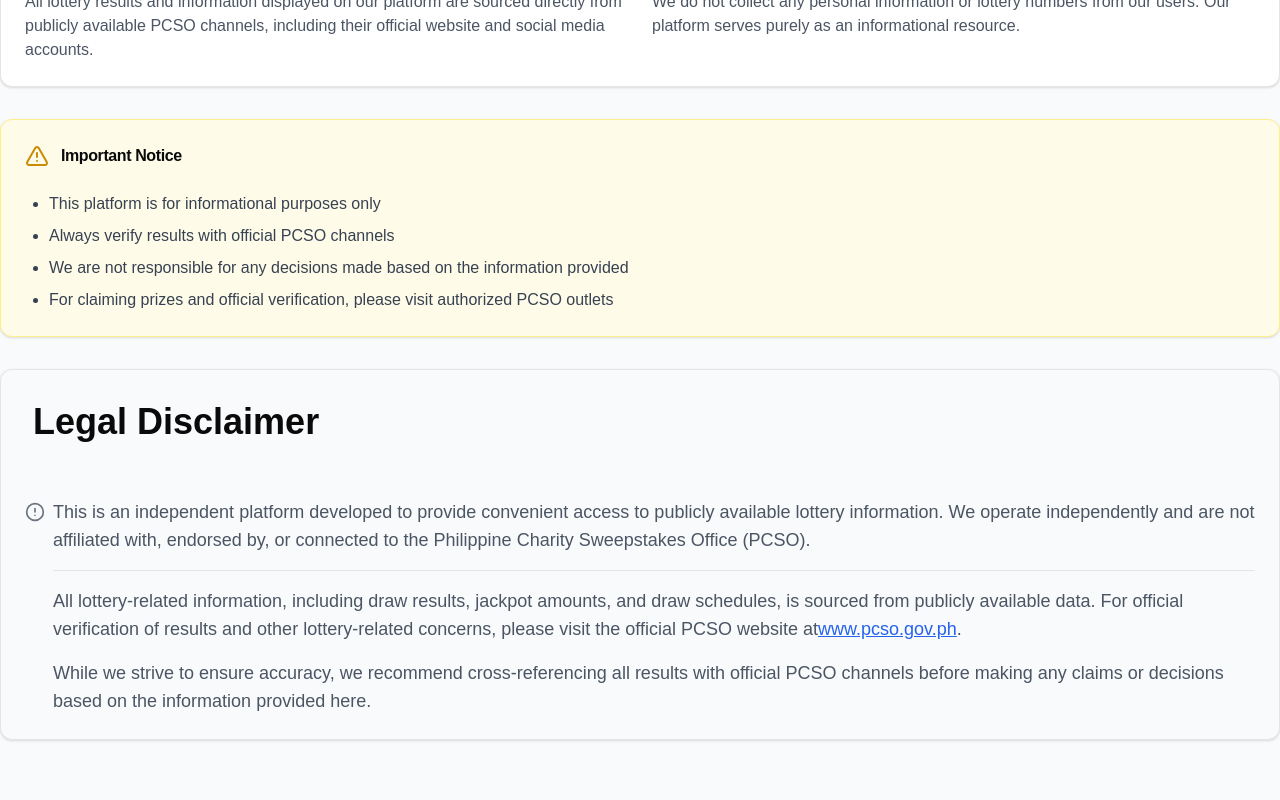
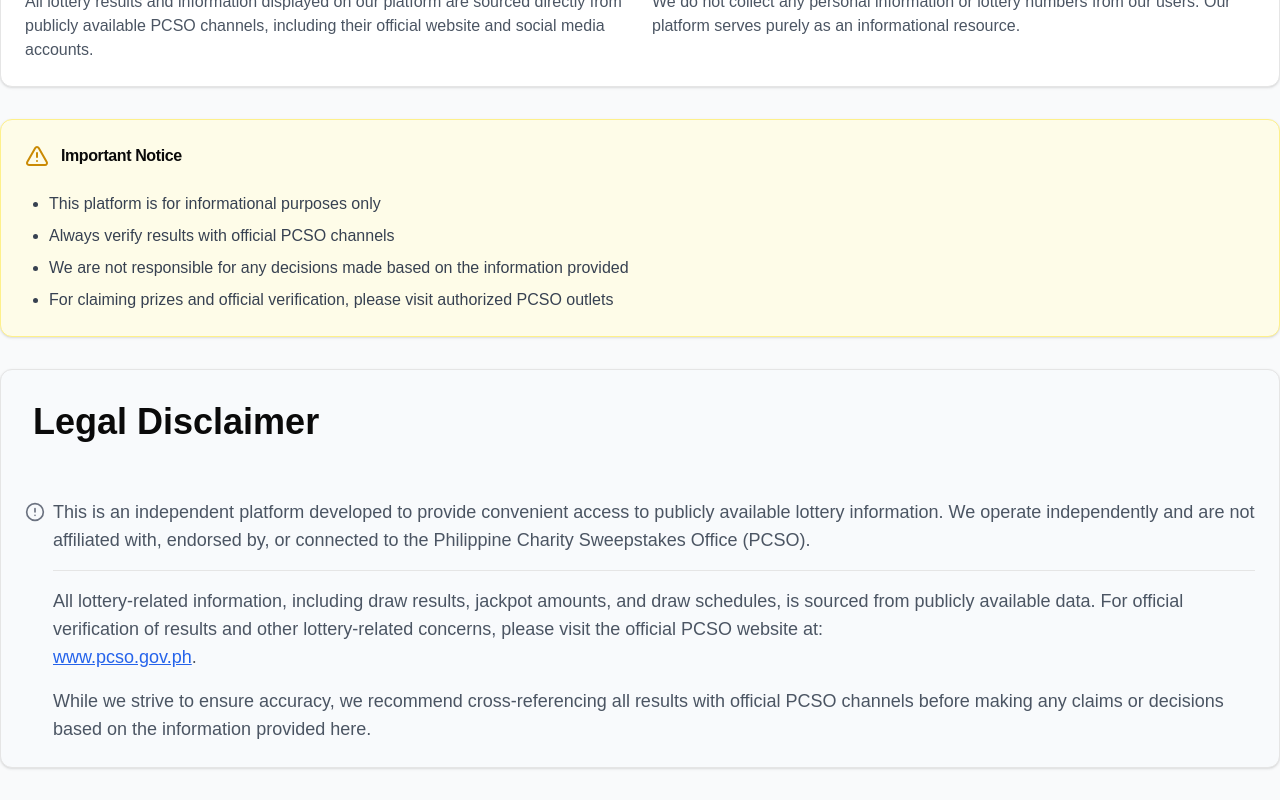
Before and after one commit to angeles-renjo/lottov2, a Next.js app: page /about in a window 1280 px wide. Shown: the part 537-1337 px from the top of the page. Before the commit the page ends 1309 px from the top, so only its background shows below. Built offline with nearby package versions, Linux system fonts and the light colour scheme; no server answers.

Commit message:
fix typo

```diff
--- a/src/components/LegalDisclaimer.tsx
+++ b/src/components/LegalDisclaimer.tsx
@@ -24,15 +24,14 @@
                 independently and are not affiliated with, endorsed by, or
                 connected to the Philippine Charity Sweepstakes Office (PCSO).
               </p>
-
               <Separator className="my-2" />
-
               <p>
                 All lottery-related information, including draw results, jackpot
                 amounts, and draw schedules, is sourced from publicly available
                 data. For official verification of results and other
                 lottery-related concerns, please visit the official PCSO website
-                at
+                at:
+              </p>
               <Link
                 href="https://www.pcso.gov.ph"
                 target="_blank"
@@ -42,8 +41,6 @@
                 www.pcso.gov.ph
               </Link>
               .
-              </p>
-
               <p>
                 While we strive to ensure accuracy, we recommend
                 cross-referencing all results with official PCSO channels before
```
Lines whose indentation alone changed are shown as unchanged.
